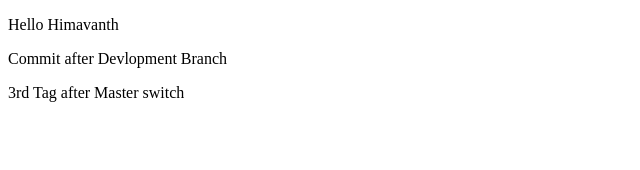
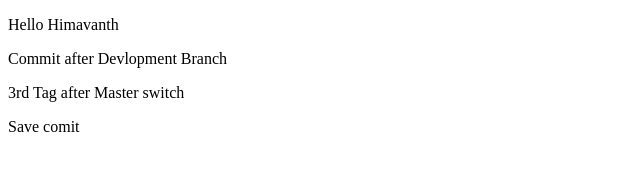
Before and after one commit to himavanthv/Assignment_DevOps1, a plain HTML site: page index.html in a window 1280 px wide. Shown: the full height of the page, 0-640 px from the left. Drawn offline with Linux system fonts and the light colour scheme.

Commit message:
Update index.html

```diff
--- a/index.html
+++ b/index.html
@@ -2,3 +2,4 @@
 <p>Hello Himavanth</p>
 <p>Commit after Devlopment Branch</p>
 <p>3rd Tag after Master switch</p>
+<p>Save comit</p>
```
